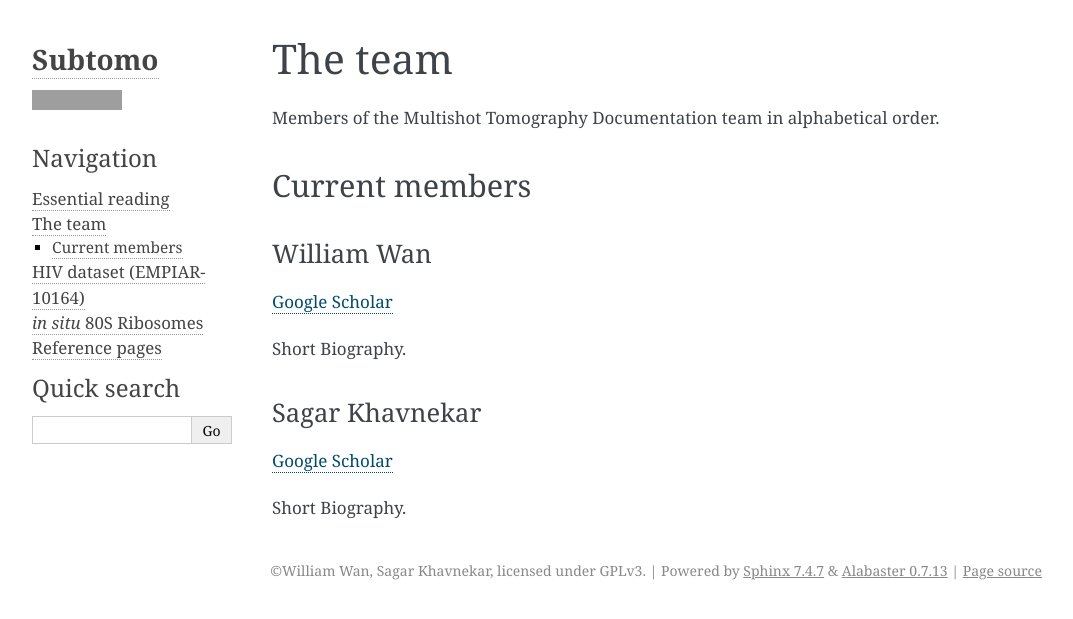
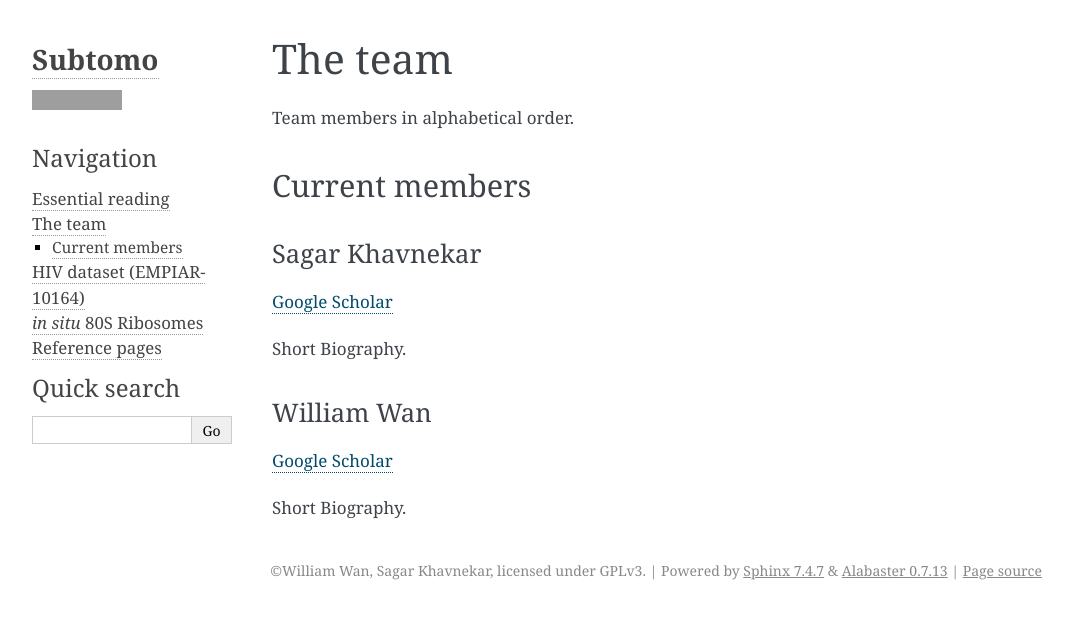
Before and after one commit to sagarbiophysics/Subtomo-tutorials, a Sphinx documentation site: the page built from source/Team.rst, in a window 1280 px wide, cut to the strip 0-619 px from the top of the page. Shown: the whole strip, without its empty margins (68-1141 px from the left). Built offline with Sphinx 7.4.7, drawn with Linux system fonts in a browser that asks for light colours; grey boxes are pictures that could not be loaded.

Commit message:
Update Team.rst

```diff
--- a/source/Team.rst
+++ b/source/Team.rst
@@ -1,11 +1,18 @@
 The team
 ========
 
-Members of the Multishot Tomography Documentation team in alphabetical order.
+Team members in alphabetical order.
 
 
 Current members
 ---------------
+
+Sagar Khavnekar
+^^^^^^^^^^^^^^^
+
+`Google Scholar <https://scholar.google.com/citations?user=KYEJ7WkAAAAJ&hl=en&oi=ao>`__
+
+Short Biography.
 
 
 William Wan
```
Also changed, not shown: other parts of source/Team.rst (+0 -5 lines).
